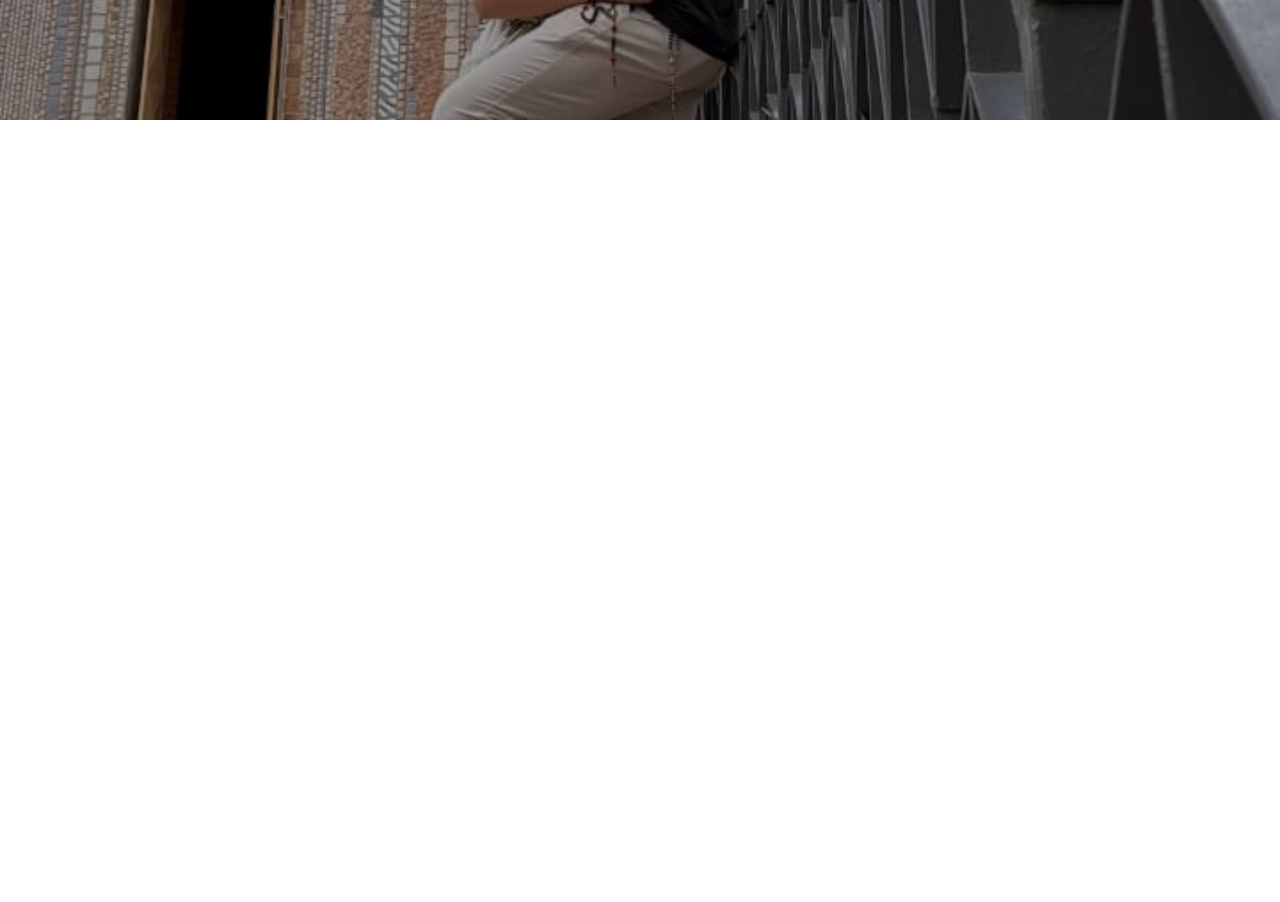
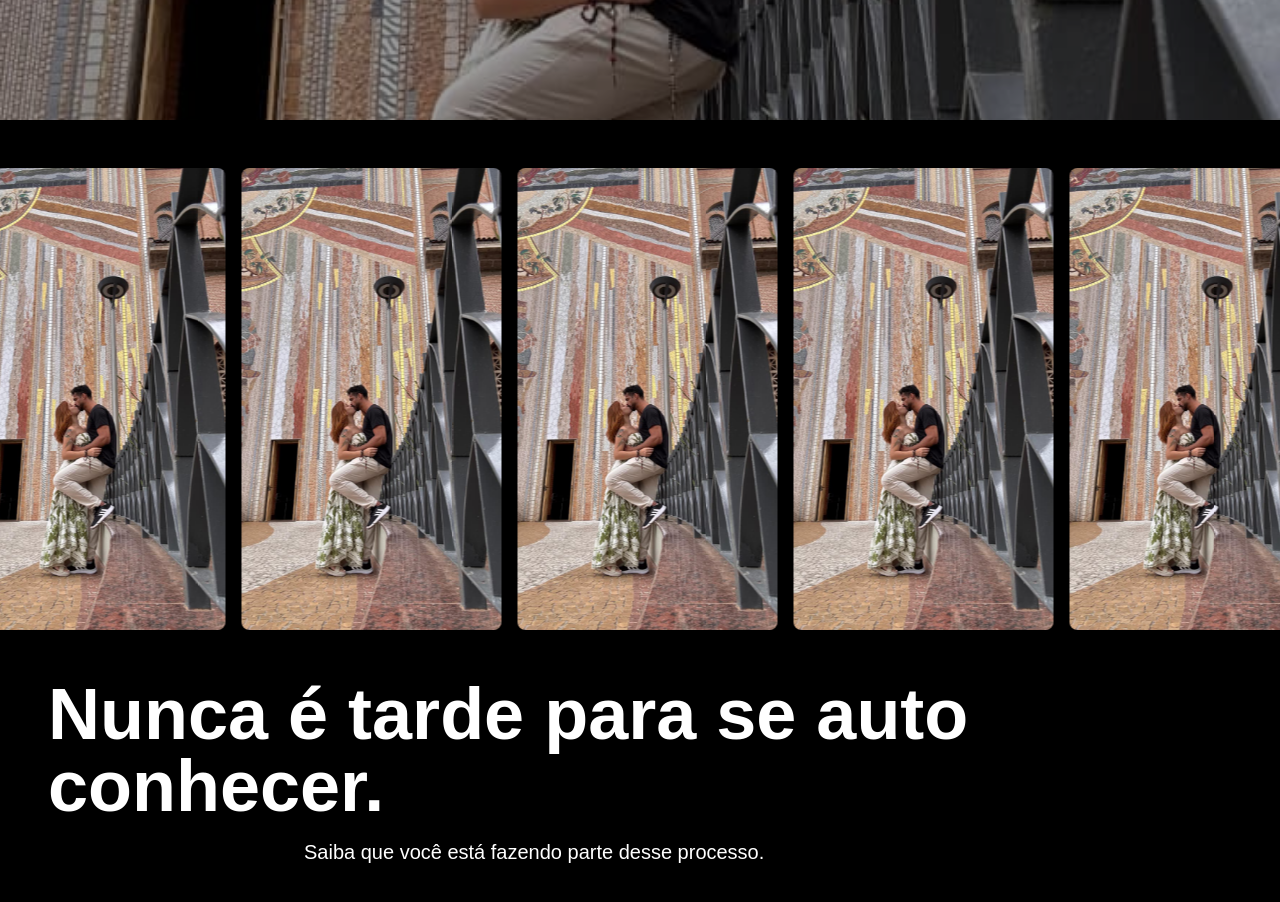
Before and after one commit to luckfer7/teamoeduarda, a Next.js app: page / in a window 1280 px wide. Shown: the part 680-1582 px from the top of the page. Before the commit the page ends 800 px from the top, so only its background shows below. Built offline with nearby package versions, Linux system fonts and the light colour scheme.

Commit message:
segunda seção pronta

```diff
--- /dev/null
+++ b/app/Segunda-secao/SegundaSecao.tsx
@@ -0,0 +1,56 @@
+// import Image from "next/image";
+// import img from "@/public/primeiraimagem.jpeg";
+
+// export default function SegundaSecao() {
+//     return (
+//         <section className="w-full bg-black py-20 overflow-hidden" >
+//             <div className="flex gap-4 animate-slide" >
+//                 <Image className="h-48 w-auto rounded-lg"  src={img} alt="/" width={200} height={200}/>
+//                 <Image className="h-48 w-auto rounded-lg" src={img} alt="/" width={200} height={200}/>
+//                 <Image className="h-48 w-auto rounded-lg" src={img} alt="/" width={200} height={200}/>
+//                 <Image className="h-48 w-auto rounded-lg" src={img} alt="/" width={200} height={200}/>
+//                 <Image className="h-48 w-auto rounded-lg" src={img} alt="/" width={200} height={200}/>
+//             </div>
+//         </section>
+//     )
+// }
+
+import Image from "next/image";
+import img1 from "@/public/primeiraimagem.jpeg";
+//import img2 from "@/public/segunda.jpeg"; // se tiver outras, coloque
+// você pode repetir o mesmo img1 várias vezes se só tiver uma
+
+const imagens = [img1, img1, img1, img1, img1]; // coloque quantas quiser / ou troque por img2, img3...
+
+export default function SegundaSecao() {
+  // duplicamos o array para fazer o loop contínuo
+  const loop = [...imagens, ...imagens];
+
+  return (
+    <section className="w-full bg-black py-12 overflow-hidden">
+      <div className="relative">
+        {/* track: largura infinita (conteúdo em linha) */}
+        <div className="flex items-center gap-4 animate-slide">
+          {loop.map((src, idx) => (
+            <div key={idx} className="flex-shrink-0 rounded-lg overflow-hidden" style={{ width: 260 }} // largura fixa por item (ajuste como quiser)
+>
+              <Image
+                src={src}
+                alt={`memoria-${idx}`}
+                width={260}
+                height={160} // proporção 260x160 -> ajuste para ficar do jeito que quiser
+                className="object-cover w-full h-full"
+                priority={idx < imagens.length} // primeira passada pode ser prioritária
+              />
+            </div>
+          ))}
+        </div>
+      </div>
+
+      <div className="relative z-10 qtext-center p-12" data-aos="fade-up" data-aos-duration="2000">
+                <h1 className="text-white font-bold text-5xl md:text-6xl lg:text-7xl drop-shadow-xl flex items-center justify-center gap-3" >Nunca é tarde para se auto conhecer.</h1>
+                <h3 className=" text-white mt-4 text-lg md:text-xl max-w-2xl mx-auto drop-shadow-lg " >Saiba que você está fazendo parte desse processo.</h3>
+            </div>
+    </section>
+  );
+}
--- a/app/globals.css
+++ b/app/globals.css
@@ -24,3 +24,26 @@ body {
   color: var(--foreground);
   font-family: Arial, Helvetica, sans-serif;
 }
+
+/* @keyframes slide {
+  0% { transform: translateX(0); }
+  100% { transform: translateX(-50%); }
+}
+
+.animate-slide {
+  animation: slide 20s linear infinite;
+} */
+
+@keyframes slide {
+  0% { transform: translateX(0); }
+  100% { transform: translateX(-50%); } /* move metade: por isso duplicamos o conteúdo */
+}
+
+/* Aplique a animação na track (o elemento que contém as imagens duplicadas) */
+.animate-slide {
+  display: flex;
+  align-items: center;
+  gap: 1rem; /* optional - espaçamento entre imagens */
+  animation: slide 20s;
+  will-change: transform;
+}
--- a/app/page.tsx
+++ b/app/page.tsx
@@ -1,10 +1,12 @@
 import PrimeiraSecao from "./Primeira-secao/PrimeiraSecao";
+import SegundaSecao from "./Segunda-secao/SegundaSecao";
 
 
 export default function Home() {
   return (
     <div className="">
       <PrimeiraSecao />
+      <SegundaSecao />
     </div>
   );
 }
```
Also changed, not shown: ordem.txt, texto para o site da eduarda.txt.
